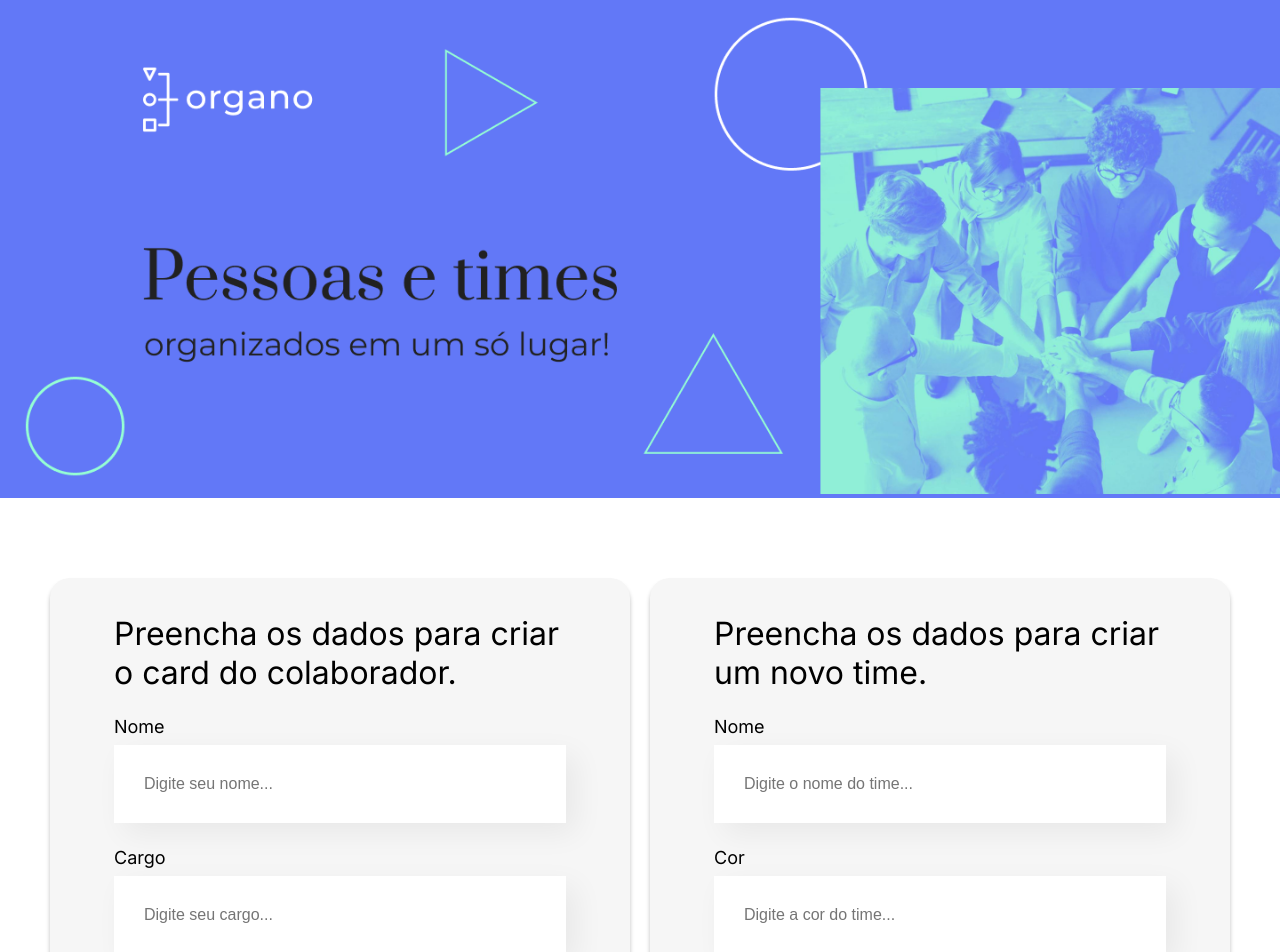
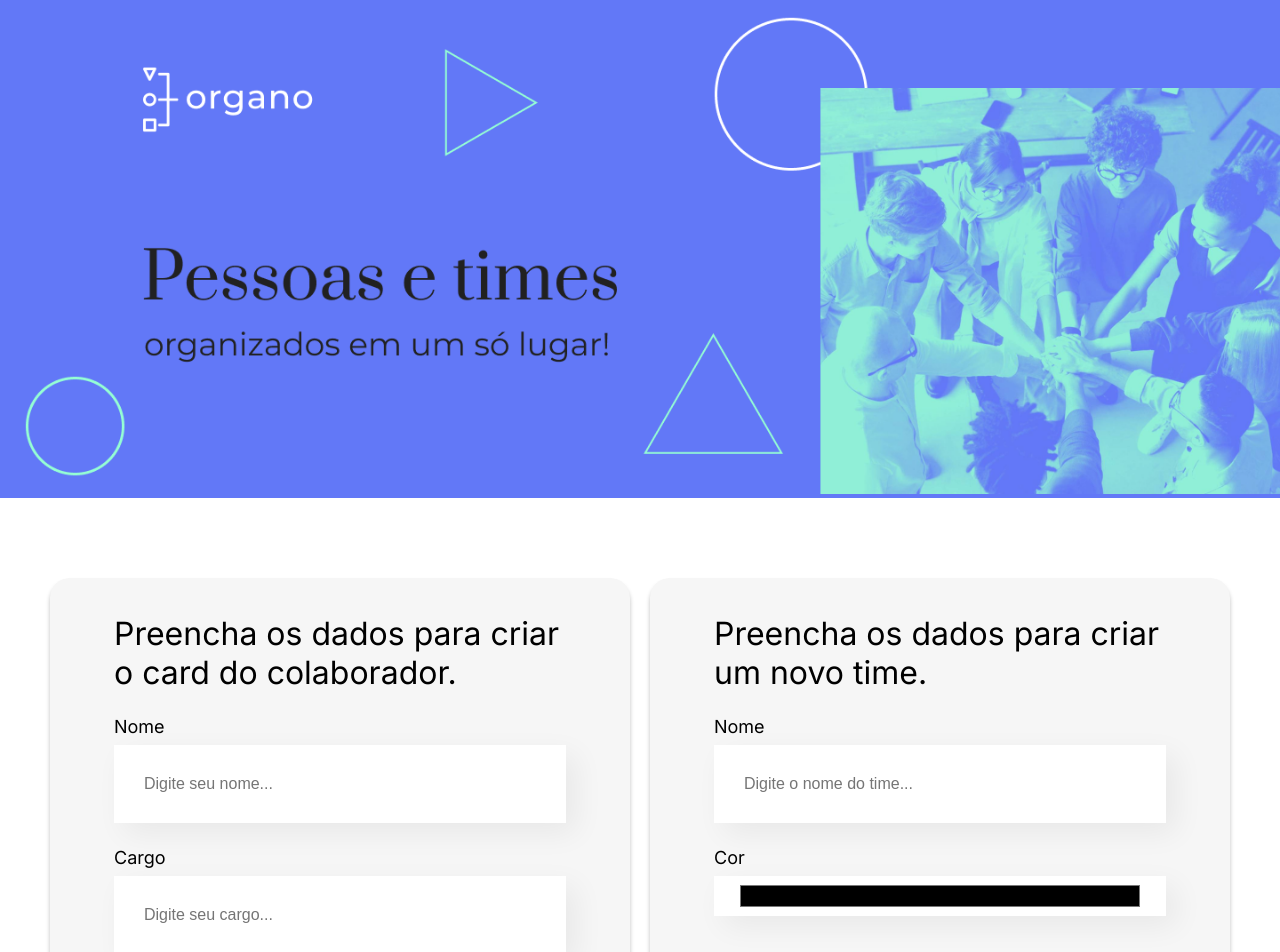
Before and after one commit to vinyjr/organo, a Next.js app: page / in a window 1280 px wide. Shown: the top 952 px of the page. Built offline with nearby package versions, Linux system fonts and the light colour scheme.

Commit message:
refactor: improve perf of Field component

```diff
--- a/src/app/components/TextField/TextField.css
+++ b/src/app/components/Field/campo.css
@@ -1,14 +1,14 @@
-.text-field {
+.field {
     margin: 24px 0;
 }
 
-.text-field label {
+.field label {
     display: block;
     margin-bottom: 8px;
     font-size: 18px;
 }
 
-.text-field input {
+.field input {
     background: #fff;
     box-shadow: 10px 10px 30px rgb(0, 0, 0, 0.06);
     width: 100%;
@@ -17,3 +17,8 @@
     padding: 30px;
     box-sizing: border-box;
 }
+
+.field-color input {
+    padding: 5px 24px;
+    height: 40px;
+}
--- /dev/null
+++ b/src/app/components/Field/index.js
@@ -0,0 +1,26 @@
+"use client";
+
+import "./campo.css";
+
+const Field = (props) => {
+  const placeholderModified = `${props.placeholder}...`;
+
+  const whenTyping = (event) => {
+    props.changed(event.target.value);
+  };
+
+  return (
+    <div className={`field field-${props.type}`}>
+      <label>{props.label}</label>
+      <input
+        type={props.type}
+        value={props.valor}
+        onChange={whenTyping}
+        required={props.required}
+        placeholder={placeholderModified}
+      ></input>
+    </div>
+  );
+};
+
+export default Field;
--- a/src/app/components/Form/index.js
+++ b/src/app/components/Form/index.js
@@ -3,7 +3,7 @@
 import { useState } from "react";
 import Button from "../Button";
 import DropdownList from "../DropdownList";
-import InputText from "../TextField/TextField";
+import Field from "../Field";
 import "./Form.css";
 
 const Form = (props) => {
@@ -36,21 +36,21 @@ const Form = (props) => {
     <section className="form">
       <form onSubmit={onSave}>
         <h2>Preencha os dados para criar o card do colaborador.</h2>
-        <InputText
+        <Field
           required={true}
           label="Nome"
           placeholder="Digite seu nome"
           valor={nome}
           changed={(valor) => setNome(valor)}
         />
-        <InputText
+        <Field
           required={true}
           label="Cargo"
           placeholder="Digite seu cargo"
           value={cargo}
           changed={(valor) => setCargo(valor)}
         />
-        <InputText
+        <Field
           label="Imagem"
           placeholder="Informe o endereço da imagem"
           value={imagem}
@@ -65,19 +65,23 @@ const Form = (props) => {
         />
         <Button>Criar Card</Button>
       </form>
-      <form onSubmit={(event) => {
-        event.preventDefault()
-        props.registerTeam({ name: teamName, color: teamColor })
-      } }>
+      <form
+        onSubmit={(event) => {
+          event?.preventDefault();
+          props.registerTeam({ name: teamName, color: teamColor });
+        }}
+      >
         <h2>Preencha os dados para criar um novo time.</h2>
-        <InputText
+        <Field
           required
           label="Nome"
           placeholder="Digite o nome do time"
           valor={teamName}
           changed={(valor) => setTeamName(valor)}
         />
-        <InputText
+        <Field
+          required
+          type="color"
           label="Cor"
           placeholder="Digite a cor do time"
           value={teamColor}
--- a/src/app/components/Team/index.js
+++ b/src/app/components/Team/index.js
@@ -1,6 +1,6 @@
 import hexToRgba from 'hex-to-rgba';
 import Collaborator from "../Collaborator";
-import "./Team.css";
+import "./team.css";
 
 const Team = (props) => {
   return props.collaborators.length > 0 ? (
--- a/src/app/components/TextField/TextField.js
+++ /dev/null
@@ -1,21 +0,0 @@
-"use client";
-
-import "./TextField.css"
-
-const InputText = (props) => {
-
-    const placeholderModified = `${props.placeholder}...`
-
-    const whenTyping = (event) => {
-        props.changed(event.target.value)
-    }
-
-    return (
-        <div className="text-field">
-            <label>{props.label}</label>
-            <input value={props.valor} onChange={whenTyping} required={props.required} placeholder={placeholderModified}></input>
-        </div>
-    )
-}
-
-export default InputText
```
